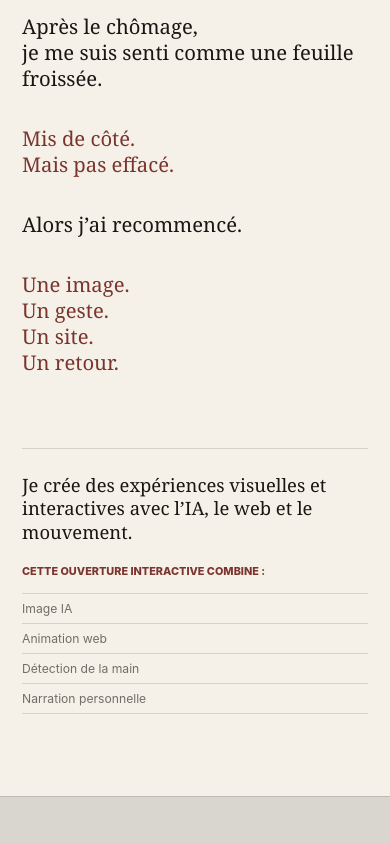
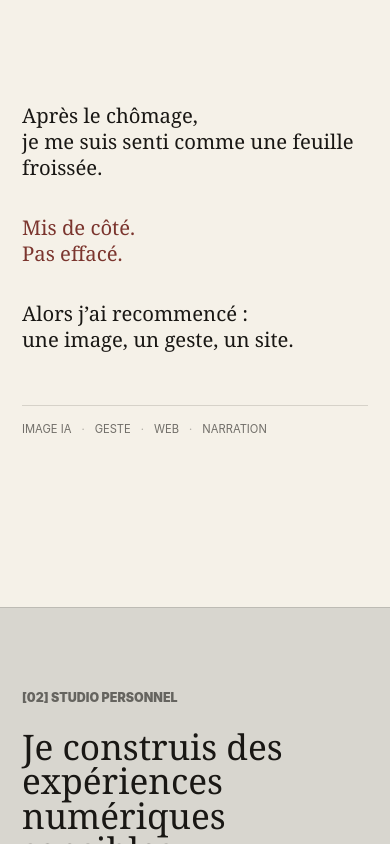
Before and after one commit to lpfr/peng-li-portfolio, a Next.js app: page / in a window 390 px wide. Shown: the part 980-1824 px from the top of the page. Built offline with nearby package versions, Linux system fonts and the light colour scheme.

Commit message:
Reduce portfolio copy and visual density

```diff
--- a/app/components/Hero.tsx
+++ b/app/components/Hero.tsx
@@ -411,11 +411,9 @@ export default function Hero() {
           <span>Comme une feuille froissée.</span>
         </h1>
         <p className="heroIntroInstruction">
-          Ouvre ta main devant la caméra
+          Ouvre ta main.
           <br />
-          pour déplier le papier
-          <br />
-          et découvrir la personne à l’intérieur.
+          Déplie le papier.
         </p>
         <div className="heroIntroActions">
           <button
@@ -435,11 +433,7 @@ export default function Hero() {
             Voir sans caméra
           </button>
         </div>
-        <p className="heroPrivacy">
-          La caméra sert uniquement à détecter ta main.
-          <br />
-          Aucune image n’est enregistrée.
-        </p>
+        <p className="heroPrivacy">Caméra utilisée uniquement pour détecter la main.</p>
       </div>
 
       {hasEnteredExperience && isCameraActive && !revealComplete && (
@@ -448,9 +442,9 @@ export default function Hero() {
 
       {hasEnteredExperience && revealComplete && (
         <p className="heroRevealMessage">
-          Je n’étais pas un déchet.
+          Pas un déchet.
           <br />
-          J’étais seulement froissé.
+          Seulement froissé.
         </p>
       )}
 
--- a/app/components/OpeningStory.tsx
+++ b/app/components/OpeningStory.tsx
@@ -12,33 +12,20 @@ export default function OpeningStory() {
           <p>
             Mis de côté.
             <br />
-            Mais pas effacé.
+            Pas effacé.
           </p>
-          <p>Alors j’ai recommencé.</p>
           <p>
-            Une image.
+            Alors j’ai recommencé :
             <br />
-            Un geste.
-            <br />
-            Un site.
-            <br />
-            Un retour.
+            une image, un geste, un site.
           </p>
         </div>
 
-        <div className="openingCapability">
-          <p className="practicePosition">
-            Je crée des expériences visuelles et interactives avec l’IA, le web et le mouvement.
-          </p>
-          <div className="openingMediums">
-            <p>Cette ouverture interactive combine :</p>
-            <ul aria-label="Médiums de l’ouverture interactive">
-              <li>Image IA</li>
-              <li>Animation web</li>
-              <li>Détection de la main</li>
-              <li>Narration personnelle</li>
-            </ul>
-          </div>
+        <div className="openingCapability" aria-label="Médiums de l’ouverture interactive">
+          <span>Image IA</span>
+          <span>Geste</span>
+          <span>Web</span>
+          <span>Narration</span>
         </div>
       </div>
     </section>
--- a/app/components/SelectedWork.tsx
+++ b/app/components/SelectedWork.tsx
@@ -3,9 +3,8 @@ const works = [
     title: "Voyages Intérieurs",
     type: "Expérience de réflexion personnelle / Test interactif",
     year: "2026",
-    role: "Concept, direction visuelle, interface, prompts IA",
-    tools: "Image IA · Interface web · Prompt design · Prototypage",
-    skills: "Narration personnelle · Expérience utilisateur · Direction visuelle",
+    role: "Concept · Direction visuelle · Interface",
+    mediums: "Image IA · Web · Narration",
     href: "https://inner-journey-tests.vercel.app/",
     image: "/assets/work/voyages-interieurs-home.png",
     description:
@@ -15,9 +14,8 @@ const works = [
     title: "Portrait en mouvement",
     type: "Geste / Vidéo IA / Prototype web",
     year: "2026",
-    role: "Interaction, direction visuelle, prototype",
-    tools: "MediaPipe · React · Vidéo IA · Animation web",
-    skills: "Interaction gestuelle · Narration visuelle · Prototypage",
+    role: "Interaction · Direction visuelle · Prototype",
+    mediums: "Vidéo IA · Geste · Animation web",
     href: "#top",
     image: "/assets/hero/paper-ball.png",
     description:
@@ -27,9 +25,8 @@ const works = [
     title: "Workflow Systems",
     type: "Processus IA / Prototypage / Automatisation créative",
     year: "2026",
-    role: "Prompt design, image, vidéo, interface",
-    tools: "n8n · IA générative · Automatisation · Prototypage",
-    skills: "Conception de workflow · Pensée système · Expérimentation",
+    role: "Workflow créatif · Interface · Système",
+    mediums: "IA · Web · Automatisation",
     href: "#process",
     image: "/assets/work/workflow-n8n-video-agent.png",
     description:
@@ -43,9 +40,9 @@ export default function SelectedWork() {
       <div className="sectionHeader">
         <p className="sectionKicker">[03] Projets après</p>
         <div>
-          <h2 id="work-title">Ce ne sont pas beaucoup de projets. Ce sont des traces.</h2>
+          <h2 id="work-title">Peu de projets. Mais des traces.</h2>
           <p className="darkLead">
-            Des choses construites après le doute.
+            Après le doute.
             <br />
             Après le silence.
             <br />
@@ -78,12 +75,8 @@ export default function SelectedWork() {
                   <dd>{work.role}</dd>
                 </div>
                 <div>
-                  <dt>Techniques</dt>
-                  <dd>{work.tools}</dd>
-                </div>
-                <div>
-                  <dt>Lecture</dt>
-                  <dd>{work.skills}</dd>
+                  <dt>Médiums</dt>
+                  <dd>{work.mediums}</dd>
                 </div>
               </dl>
             </div>
--- a/app/globals.css
+++ b/app/globals.css
@@ -693,50 +693,21 @@ main {
 }
 
 .openingCapability {
-  display: grid;
-  grid-template-columns: minmax(0, 1.1fr) minmax(220px, 0.9fr);
-  gap: clamp(24px, 5vw, 68px);
-  margin-top: clamp(72px, 10vw, 150px);
-  padding-top: 24px;
+  display: flex;
+  flex-wrap: wrap;
+  gap: 6px 0;
+  margin-top: clamp(58px, 8vw, 110px);
+  padding-top: 16px;
   border-top: 1px solid var(--line);
-}
-
-.openingCapability p {
-  margin: 0;
   color: var(--muted);
-  font-size: 0.86rem;
-  line-height: 1.65;
-}
-
-.openingCapability .practicePosition {
-  color: var(--ink);
-  font-family: Georgia, "Times New Roman", serif;
-  font-size: clamp(1.15rem, 1.8vw, 1.65rem);
-  line-height: 1.28;
-}
-
-.openingMediums p {
-  margin-bottom: 12px;
-  color: var(--accent);
-  font-size: 0.68rem;
-  font-weight: 800;
+  font-size: 0.7rem;
   text-transform: uppercase;
 }
 
-.openingMediums ul {
-  display: grid;
-  gap: 0;
-  margin: 0;
-  padding: 0;
-  border-top: 1px solid var(--line);
-  list-style: none;
-}
-
-.openingMediums li {
-  padding: 7px 0;
-  border-bottom: 1px solid var(--line);
-  color: var(--muted);
-  font-size: 0.76rem;
+.openingCapability span + span::before {
+  margin: 0 10px;
+  color: rgba(25, 23, 20, 0.32);
+  content: "·";
 }
 
 .identitySection {
@@ -1003,7 +974,7 @@ main {
 }
 
 .workConcept {
-  margin: 0 0 24px;
+  margin: 0 0 18px;
   color: rgba(249, 248, 243, 0.86) !important;
   font-size: clamp(0.96rem, 1.25vw, 1.12rem) !important;
   line-height: 1.55;
@@ -1020,7 +991,7 @@ main {
   display: grid;
   grid-template-columns: 108px minmax(0, 1fr);
   gap: 14px;
-  padding: 8px 0;
+  padding: 7px 0;
   border-bottom: 1px solid rgba(245, 241, 232, 0.12);
 }
 
@@ -1512,9 +1483,8 @@ main {
   }
 
   .openingCapability {
-    grid-template-columns: 1fr;
-    gap: 20px;
-    margin-top: 72px;
+    gap: 6px 0;
+    margin-top: 52px;
   }
 
   .openingStoryBody,
```
